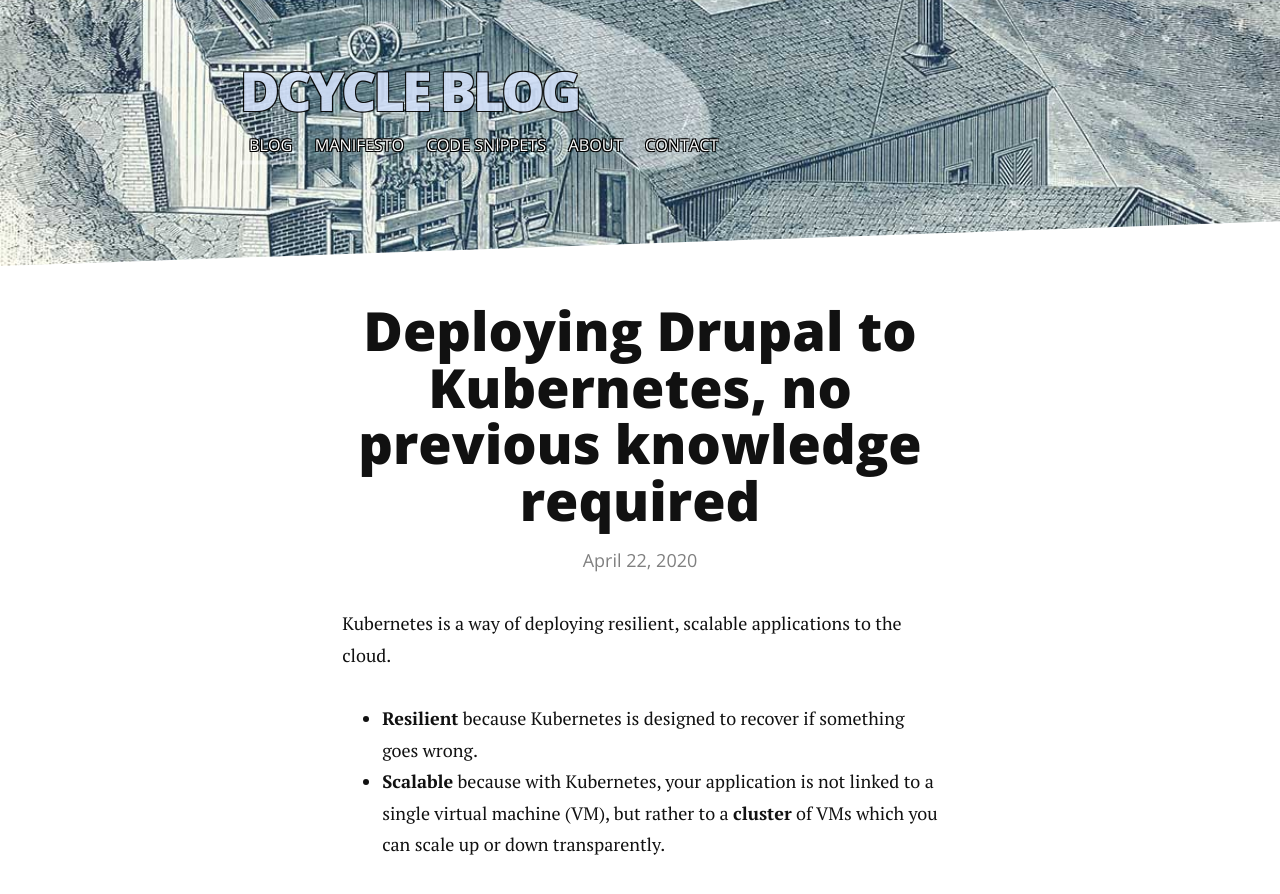
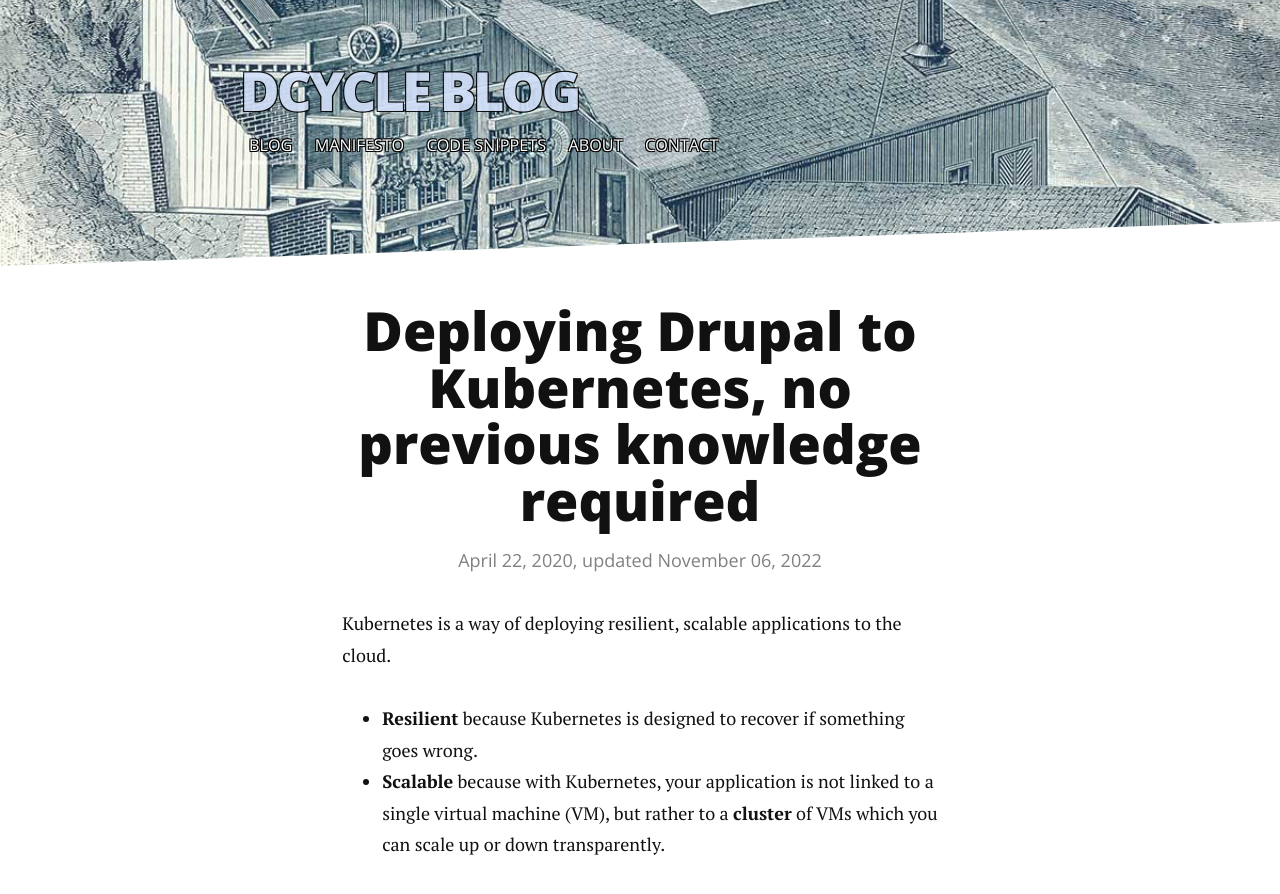
Before and after one commit to alberto56/dcycleblog, a Jekyll site: the page built from _posts/2020-04-22-kubernetes.md, in a window 1280 px wide and 900 px high. Shown: the top 894 px of the window. Built offline with Jekyll 4.4.1, drawn with Linux system fonts in a browser that asks for light colours; nearby versions of some CDN libraries; comment, search, counter and statistics services are not loaded.

```diff
--- a/_config.yml
+++ b/_config.yml
@@ -1,6 +1,7 @@
 title: Dcycle Blog
 description: Drupal automated tests, continuous integration
 
+github_repo_url: https://github.com/alberto56/dcycleblog
 url: http://blog.dcycle.com
 baseurl: ""
 paginate_path: "blog/page:num/"
--- a/_includes/footer.html
+++ b/_includes/footer.html
@@ -1,6 +1,6 @@
 <div class="footer">
    <div class="container">
-      <p class="copy">&copy; {{ site.time | date: '%Y' }} <a href="http://dcycle.com/">Dcycle</a> | <a href="{{site.github.repository_url}}/edit/gh-pages/{{page.path}}">Edit this page</a>.</p>
+      <p class="copy">&copy; {{ site.time | date: '%Y' }} <a href="http://dcycle.com/">Dcycle</a> | <a href="{{site.github_repo_url}}/edit/gh-pages/{{page.path}}">Edit this page</a>.</p>
 
       <div class="footer-links">
          <ul class="noList">
--- a/_layouts/post.html
+++ b/_layouts/post.html
@@ -8,7 +8,7 @@
       </div>
   {% endif %}
   <h1 class="postTitle">{{ page.title }}</h1>
-  <p class="meta">{{ page.date | date: '%B %d, %Y' }}</p>
+  <p class="meta">{{ page.date | date: '%B %d, %Y' }}{%if page.updated %}, updated {{ page.updated | date: '%B %d, %Y' }}{% endif %}</p>
 
   {{ content }}
 
--- a/_posts/2020-04-22-kubernetes.md
+++ b/_posts/2020-04-22-kubernetes.md
@@ -2,6 +2,7 @@
 layout: post
 title:  "Deploying Drupal to Kubernetes, no previous knowledge required"
 date: 2020-04-22T14:27:32.381Z
+updated: 2022-11-06T14:27:32.381Z
 id: 2020-04-22
 tags:
   - blog
```
Also changed, not shown: 4 other files.
